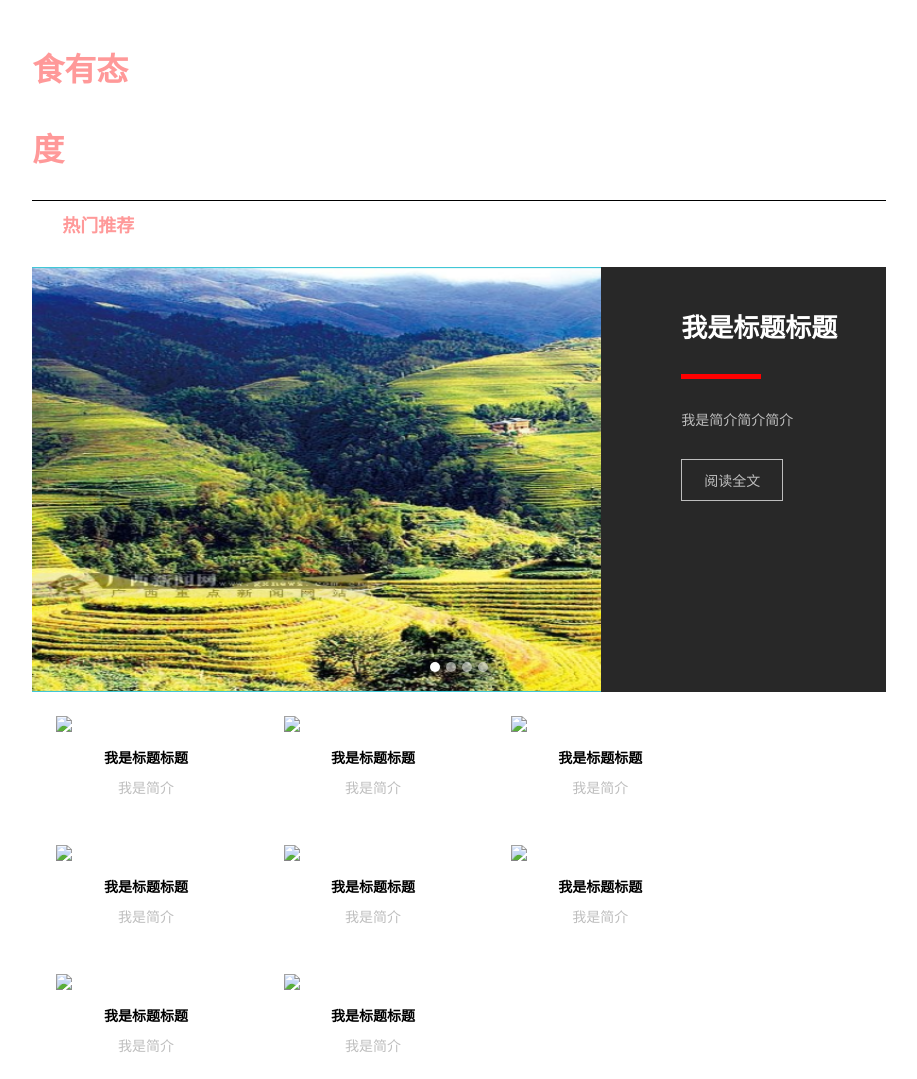
After one commit to goddessofpom/xzgxcms, a Django app: template pc_front/templates/pc_front/sytd.html in a window 1280 px wide. The commit adds this page. Shown: the whole page, without its empty margins (181-1098 px from the left). Run offline with Django 3.2, Linux system fonts and the light colour scheme; the template is opened without the code that fills it, so the values that code supplies are empty; parts of the project's set-up code (start-up, migrations or seed data) failed here and were passed over.

Commit message:
添加直观天下剩余页面

```diff
--- a/pc_front/static/pc_front/css/sub_zgtx.css
+++ b/pc_front/static/pc_front/css/sub_zgtx.css
@@ -74,13 +74,112 @@
 	width: 100%;
 }
 .lvtu_list li{
-	position: relative;
 	width:30%;
 	float: left;
 	padding: 1.2rem;
+}
+.lvtu_list li p{
+	background-color: black;
+	opacity: 0.7;
+	color: white;
+	left: 0;
+    top: 350px;
+    right: 0;
+    margin: auto;
+    height: 50px;
+    text-align: center;
+    line-height: 50px;
+    font-weight: bold;
 }
 .lvtu_list img{
 	width: 100%;
 	margin: 0 auto;
 	display: block;
 }
+.shiyou_sub_title{
+	font-size: 18px;
+	font-weight: bold;
+	color: #FF9999;
+	padding-left: 30px;
+}
+.shiyou_carousel{
+	margin-top: 30px;
+}
+.shiyou_right{
+	background-color: rgb(40,40,40);
+	height: 425px;
+}
+.shiyou_right_title{
+	font-size: 26px;
+	font-weight: bold;
+	color: white;
+	margin-left: 5rem;
+	margin-top: 40px;
+}
+.shiyou_right_split{
+	height: 5px;
+	margin-left: 5rem;
+	margin-top: 30px;
+	color: red;
+	background-color: red;
+	width: 5rem;
+}
+.shiyou_right_description{
+	color: rgb(190,190,190);
+	margin-top: 30px;
+	margin-left: 5rem;
+}
+.shiyou_right_readmore{
+	border: 1px solid rgb(190,190,190);
+	width: 5rem;
+	margin-top: 30px;
+	padding: 10px;
+	text-align: center;
+	margin-left: 5rem;
+}
+.shiyou_right_readmore a{
+	color: rgb(190,190,190);
+	text-align: center;
+}
+.shiyou_list{
+	width: 100%;
+	list-style: none;
+}
+.shiyou_list li{
+	float: left;
+	width: 21%;
+	padding: 1.5rem;
+}
+.shiyou_list img{
+	width: 100%;
+	margin: 0 auto;
+	display: block;
+}
+.shiyou_title{
+	margin-top: 15px;
+	text-align: center;
+	font-weight: bold;
+}
+.shiyou_description{
+	margin-top: 10px;
+	text-align: center;
+	color: rgb(190,190,190);
+}
+.jingxuan_img_list{
+	width: 100%;
+	list-style: none;
+	height: 437px;
+}
+.jingxuan_img_list li{
+	float: left;
+	width: 10%;
+	background-image: url("/static/pc_front/img/banner.png");
+	background-size: cover;
+	height: 437px;
+	cursor: pointer;
+}
+.jingxuan_img_list li:last-child{
+	width: 50%;
+	background-image: url("/static/pc_front/img/banner.png");
+	background-size: cover;
+}
--- a/pc_front/templates/pc_front/index.html
+++ b/pc_front/templates/pc_front/index.html
@@ -19,7 +19,7 @@
 			<li><a href="#">{% trans '区域导航' %}</a></li>
 			<li><a href="{% url 'pc_front:beautiful_gx' %}">{% trans '最美广西' %}</a></li>
 			<li><a href="{% url 'pc_front:zhiguantianxia' %}">{% trans '直观天下' %}</a></li>
-			<li><a href="#">{% trans '寻城记' %}</a></li>
+			<li><a href="{% url 'pc_front:xunchengji' %}">{% trans '寻城记' %}</a></li>
 			<li><a href="#">{% trans '水墨丹青' %}</a></li>
 			<li><a href="#">{% trans '风尚广西' %}</a></li>
 			<li><a href="#">{% trans '影视南国' %}</a></li>
--- /dev/null
+++ b/pc_front/templates/pc_front/sytd.html
@@ -0,0 +1,155 @@
+{% extends 'pc_front/base.html' %}
+{% load i18n %}
+{% load static %}
+{% block title %}{% trans '食有态度' %}{% endblock %}
+{% block content %}
+{% block header %}
+<link rel="stylesheet" type="text/css" href="{% static 'pc_front/css/sub_zgtx.css' %}">
+<div class="layui-row title_row">
+  <div class="layui-col-md1 layui-col-md-offset2 zixun_title">
+  {% trans '食有态度' %}
+  </div>
+
+  <div class="layui-col-md8 layui-col-md-offset2">
+    <hr class="split" />
+  </div>
+</div>
+
+<div class="layui-row">
+  <div class="layui-col-md2 layui-col-md-offset2 shiyou_sub_title">
+  {% trans '热门推荐' %}
+  </div>
+</div>
+
+<div class="layui-row shiyou_carousel">
+<div class="layui-col-md8 layui-col-md-offset2">
+  <div class="layui-carousel" id="carousel" >
+    <div carousel-item>
+      <div>
+        <div id="carousel_div1" class="layui-col-md8">
+        </div>
+        <div class="layui-col-md4 shiyou_right">
+          <div class="shiyou_right_title">
+          我是标题标题
+          </div>
+          <hr class="shiyou_right_split" />
+          <div class="shiyou_right_description">
+          我是简介简介简介
+          </div>
+          <div class="shiyou_right_readmore">
+            <a href="#">{% trans '阅读全文' %}</a>
+          </div>
+
+        </div>
+      </div>
+      <div class="carousel_div2">
+      </div>
+      <div class="carousel_div3">
+      </div>
+      <div class="carousel_div4">
+      </div>
+    </div>
+  </div>
+</div>
+</div>
+
+<div class="layui-row">
+  <div class="layui-col-md8 layui-col-md-offset2">
+  <ul class="shiyou_list">
+    <li>
+      <img src="#" />
+      <p class="shiyou_title">我是标题标题</p>
+      <p class="shiyou_description">我是简介</p>
+    </li>
+
+    <li>
+      <img src="#" />
+      <p class="shiyou_title">我是标题标题</p>
+      <p class="shiyou_description">我是简介</p>
+    </li>
+
+    <li>
+      <img src="#" />
+      <p class="shiyou_title">我是标题标题</p>
+      <p class="shiyou_description">我是简介</p>
+    </li>
+
+    <li>
+      <img src="#" />
+      <p class="shiyou_title">我是标题标题</p>
+      <p class="shiyou_description">我是简介</p>
+    </li>
+
+    <li>
+      <img src="#" />
+      <p class="shiyou_title">我是标题标题</p>
+      <p class="shiyou_description">我是简介</p>
+    </li>
+
+    <li>
+      <img src="#" />
+      <p class="shiyou_title">我是标题标题</p>
+      <p class="shiyou_description">我是简介</p>
+    </li>
+
+    <li>
+      <img src="#" />
+      <p class="shiyou_title">我是标题标题</p>
+      <p class="shiyou_description">我是简介</p>
+    </li>
+
+    <li>
+      <img src="#" />
+      <p class="shiyou_title">我是标题标题</p>
+      <p class="shiyou_description">我是简介</p>
+    </li>
+  </ul>
+  </div>
+</div>
+{% if is_paginated %}
+<div class="layui-row">
+<div class="layui-col-md3 layui-col-md-offset8">
+    <div class="pagination">
+        <span class="page-links">
+            {% if page_obj.has_previous %}
+                <a href="/backend/setting?page={{ page_obj.previous_page_number }}">上一页</a>
+            {% endif %}
+            {% if page_obj.has_next %}
+                <a href="/backend/setting?page={{ page_obj.next_page_number }}">下一页</a>
+            {% endif %}
+            <span class="page-current">
+                第{{ page_obj.number }}页 ，共{{ page_obj.paginator.num_pages }}页。
+            </span>
+        </span>
+    </div>
+</div>
+</div>
+{%endif%}
+{% endblock %}
+{% endblock %}
+
+
+{% block script %}
+<style type="text/css">
+#carousel_div1{
+  background-image: url("/static/pc_front/img/banner.png");
+  -webkit-background-size:cover;
+  background-size:cover;
+  height: 425px;
+}
+</style>
+<script type="text/javascript">
+  $(document).ready(function(){
+    layui.use('carousel',function(){
+      var carousel = layui.carousel;
+
+      carousel.render({
+        elem:"#carousel",
+        width:"100%",
+        height:"425px",
+        arrow:"hover",
+      })
+    })
+  })
+</script>
+{% endblock %}
--- a/pc_front/templates/pc_front/zhiguantianxia.html
+++ b/pc_front/templates/pc_front/zhiguantianxia.html
@@ -18,8 +18,8 @@
 		    <li><a href="{% url 'pc_front:index' %}">{% trans '首页' %}</a></li>
 			<li><a href="{% url 'pc_front:zhiguanzixun' %}">{% trans '直观资讯' %}</a></li>
 			<li><a href="{% url 'pc_front:quanyulvyou' %}">{% trans '全域旅游' %}</a></li>
-			<li><a href="#">{% trans '精选推荐' %}</a></li>
-			<li><a href="#">{% trans '食有态度' %}</a></li>
+			<li><a href="{% url 'pc_front:jingxuantuijian' %}">{% trans '精选推荐' %}</a></li>
+			<li><a href="{% url 'pc_front:shiyoutaidu' %}">{% trans '食有态度' %}</a></li>
 			<li><a href="{% url 'pc_front:lvtuguangying' %}">{% trans '旅途光影' %}</a></li>
 			<li><a href="#">{% trans '特别专题' %}</a></li>
 		</ul>
--- a/pc_front/urls.py
+++ b/pc_front/urls.py
@@ -1,5 +1,6 @@
 from django.conf.urls import include, url
-from views import IndexList,BeautifulGx,DCMZ,BGDD,RWYS,YDYL,WHJS,ZhiGuanTianXia,ZGZX,QYLY,LTGY
+from views import IndexList,BeautifulGx,DCMZ,BGDD,RWYS,YDYL,WHJS,ZhiGuanTianXia,ZGZX,QYLY,LTGY,\
+SYTD,JXTJ,XunChengJi
 from models import ImgArticle,Cate
 
 urlpatterns = [
@@ -14,4 +15,7 @@ urlpatterns = [
     url(r'^zhiguanzixun/$',ZGZX.as_view(),name="zhiguanzixun"),
     url(r'^quanyulvyou/$',QYLY.as_view(),name="quanyulvyou"),
     url(r'^lvtuguangying/$',LTGY.as_view(),name="lvtuguangying"),
+    url(r'^shiyoutaidu/$',SYTD.as_view(),name="shiyoutaidu"),
+    url(r'^jingxuantuijian/$',JXTJ.as_view(),name="jingxuantuijian"),
+    url(r'^xunchengji/$',XunChengJi.as_view(),name="xunchengji"),
 ]
```
Also changed, not shown: pc_front/static/pc_front/css/xunchengji.css (added, +59 -0 lines), pc_front/templates/pc_front/jxtj.html (added, +141 -0 lines), pc_front/templates/pc_front/ltgy.html (+9 -3 lines), pc_front/templates/pc_front/xunchengji.html (added, +72 -0 lines), pc_front/views.py (+18 -0 lines), 2 other files.
